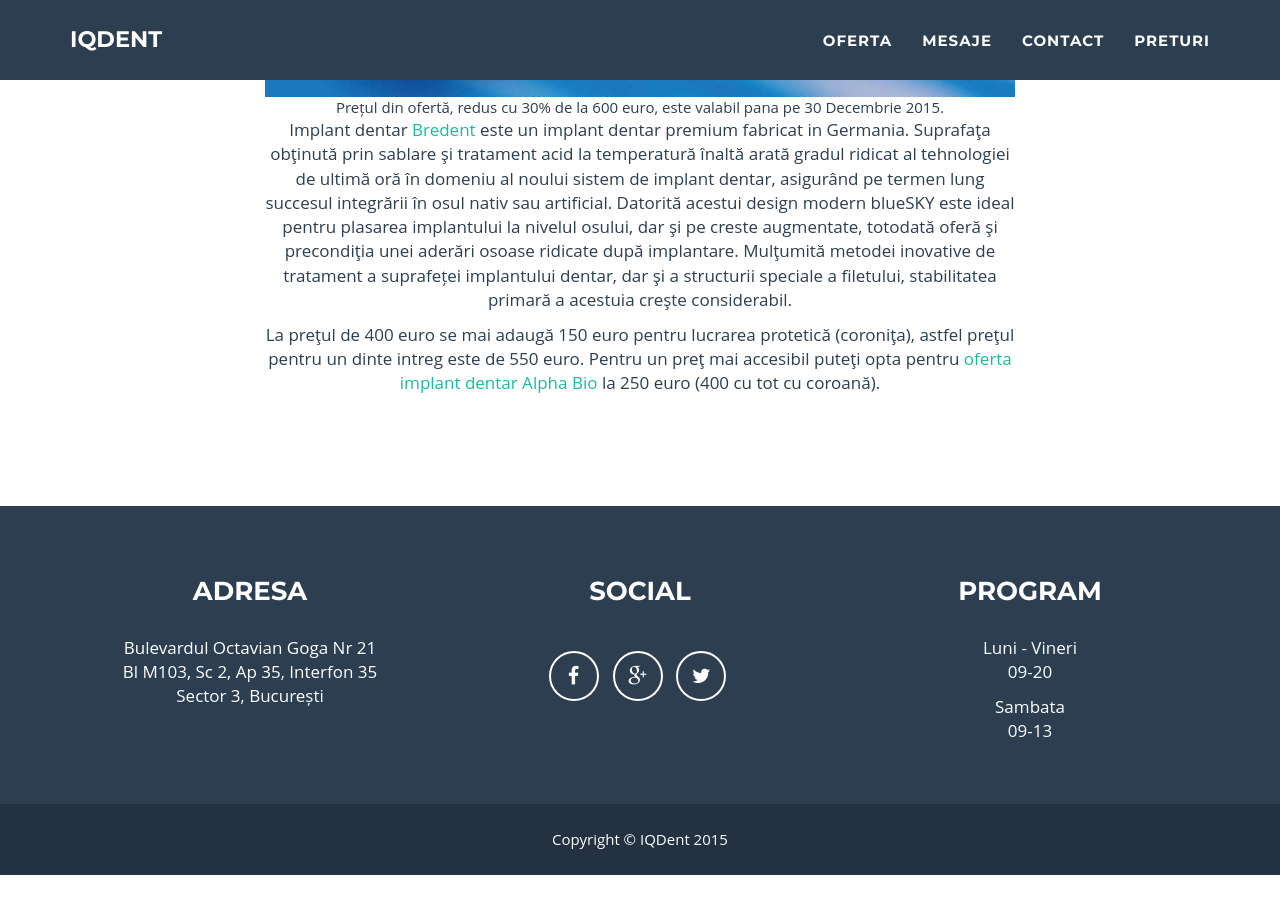
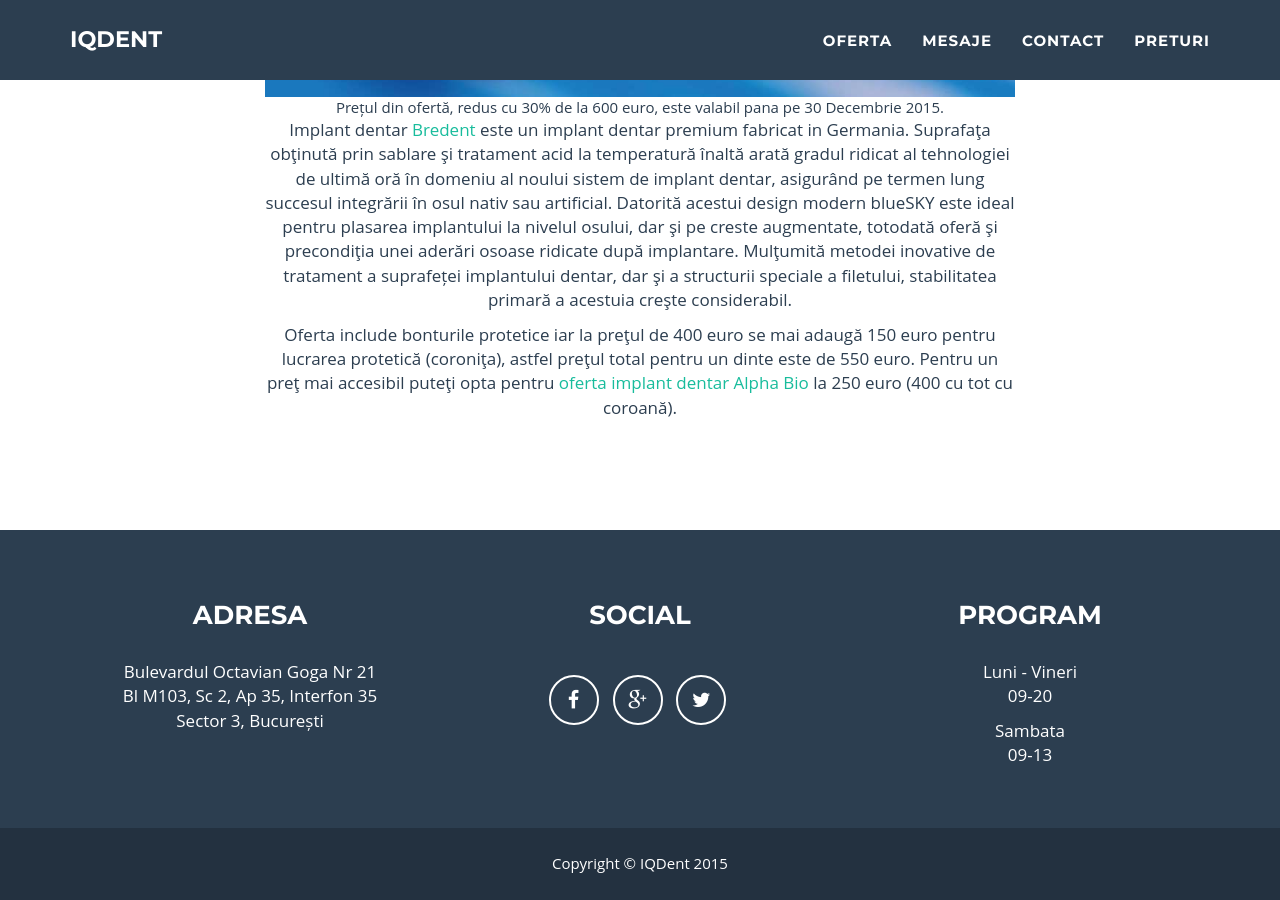
Before and after one commit to littledentgopo/offerdent, a Jekyll site: the page built from promotie-bredent.html, in a window 1280 px wide and 900 px high, scrolled down 1592 px. Built offline with Jekyll 4.4.1, drawn with Linux system fonts in a browser that asks for light colours; before the commit the page ends 2467 px from its top, so only the background shows below that.

Commit message:
Change bredent offer

```diff
--- a/_includes/section-discount-bredent.html
+++ b/_includes/section-discount-bredent.html
@@ -24,7 +24,7 @@
                     Implant dentar <a href="http://www.bredent-medical.ro/bluesky-implant-dentar.html" target="_blank">Bredent</a> este un implant dentar premium fabricat in Germania. Suprafaţa obţinută prin sablare şi tratament acid la temperatură înaltă arată gradul ridicat al tehnologiei de ultimă oră în domeniu al noului sistem de implant dentar, asigurând pe termen lung succesul integrării în osul nativ sau artificial. Datorită acestui design modern blueSKY este ideal pentru plasarea implantului la nivelul osului, dar şi pe creste augmentate, totodată oferă şi precondiţia unei aderări osoase ridicate după implantare. Mulţumită metodei inovative de tratament a suprafeței implantului dentar, dar şi a structurii speciale a filetului, stabilitatea primară a acestuia creşte considerabil.
                     </p>
                     <p>
-                        La preţul de 400 euro se mai adaugă 150 euro pentru lucrarea protetică (coroniţa), astfel preţul pentru un dinte intreg este de 550 euro. Pentru un preţ mai accesibil puteţi opta pentru <a href="/promotie-alphabio.html">oferta implant dentar Alpha Bio</a> la 250 euro (400 cu tot cu coroană).
+                    Oferta include bonturile protetice iar la preţul de 400 euro se mai adaugă 150 euro pentru lucrarea protetică (coroniţa), astfel preţul total pentru un dinte este de 550 euro. Pentru un preţ mai accesibil puteţi opta pentru <a href="/promotie-alphabio.html">oferta implant dentar Alpha Bio</a> la 250 euro (400 cu tot cu coroană).
                     </p>
                 </div>
 
```
